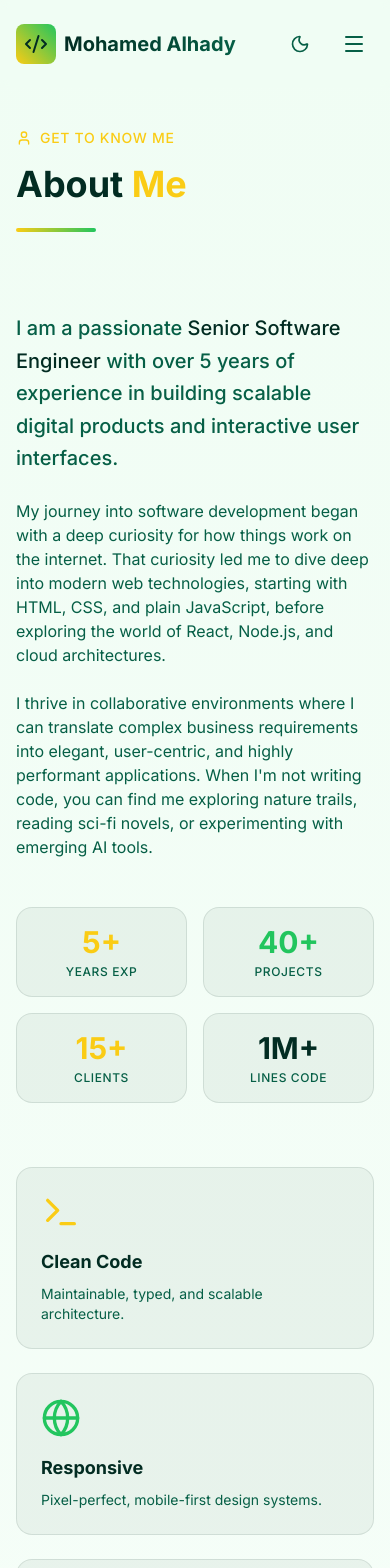
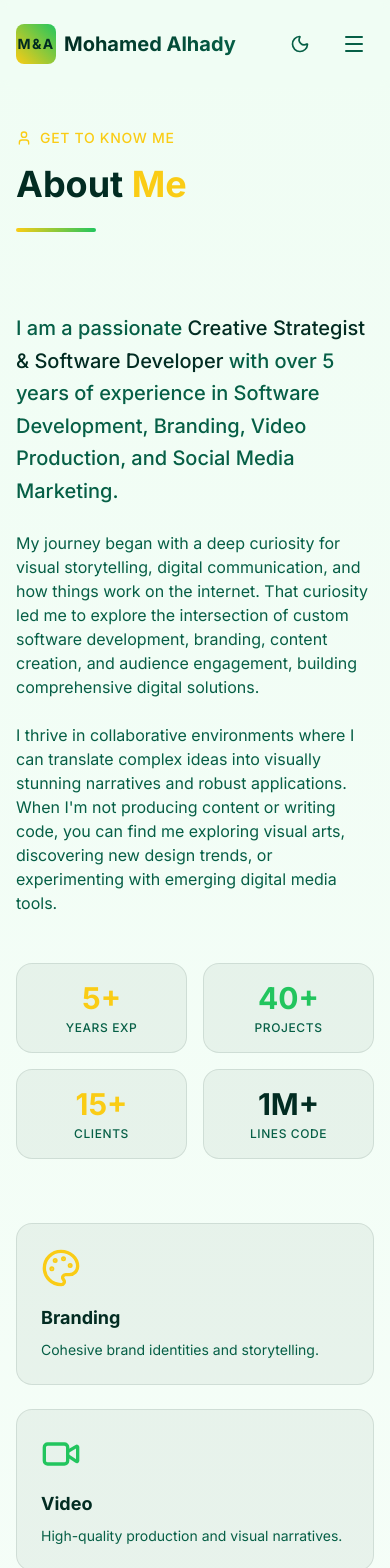
Before and after one commit to alhady-mohamed/Software-Engineer-Portfolio-Website-, a React (Vite) app: page /#/about in a window 390 px wide. Shown: the top 1568 px of the page. Built offline with nearby package versions, Linux system fonts and the light colour scheme.

Commit message:
feat: update profile branding and add animations
- Update professional summary and location details
- Add AnimatedCounter component to the About section
- Improve contact UI responsiveness and layout
- Refresh branding elements and icons across components

```diff
--- a/components/About.tsx
+++ b/components/About.tsx
@@ -1,7 +1,7 @@
 import React from 'react';
 import { SKILLS_DATA, EXPERIENCE } from '../constants';
-import { Terminal, Cpu, Globe, Briefcase, GraduationCap, ChevronRight, User, Award, Users, Code2, Sparkles } from 'lucide-react';
-import { motion } from 'framer-motion';
+import { Palette, Video, Megaphone, Briefcase, GraduationCap, ChevronRight, User, Award, Users, Code2, Sparkles } from 'lucide-react';
+import { motion, animate, useInView } from 'framer-motion';
 import { Link } from 'react-router-dom';
 
 /**
@@ -14,6 +14,29 @@ import { Link } from 'react-router-dom';
  * - Formal academic history & digital credentials/awards.
  * - Interactive technical proficiency charts and business workflow guidelines.
  */
+
+const AnimatedCounter = ({ to, suffix, delay = 0 }: { to: number; suffix: string; delay?: number }) => {
+  const [count, setCount] = React.useState(0);
+  const ref = React.useRef(null);
+  const isInView = useInView(ref, { once: true });
+
+  React.useEffect(() => {
+    if (isInView) {
+      const controls = animate(0, to, {
+        delay,
+        duration: 2,
+        ease: "easeOut",
+        onUpdate(value) {
+          setCount(Math.floor(value));
+        },
+      });
+      return () => controls.stop();
+    }
+  }, [to, delay, isInView]);
+
+  return <span ref={ref}>{count}{suffix}</span>;
+};
+
 const About: React.FC = () => {
   return (
     <div className="pt-32 pb-20 min-h-screen bg-gradient-to-b from-dark to-slate-900 overflow-hidden">
@@ -52,13 +75,13 @@ const About: React.FC = () => {
                className="prose prose-invert prose-lg text-gray-400 mb-12"
             >
               <p className="text-xl text-gray-300 font-medium leading-relaxed mb-6">
-                I am a passionate <span className="text-white">Senior Software Engineer</span> with over 5 years of experience in building scalable digital products and interactive user interfaces.
+                I am a passionate <span className="text-white">Creative Strategist & Software Developer</span> with over 5 years of experience in Software Development, Branding, Video Production, and Social Media Marketing.
               </p>
               <p className="mb-6">
-                My journey into software development began with a deep curiosity for how things work on the internet. That curiosity led me to dive deep into modern web technologies, starting with HTML, CSS, and plain JavaScript, before exploring the world of React, Node.js, and cloud architectures.
+                My journey began with a deep curiosity for visual storytelling, digital communication, and how things work on the internet. That curiosity led me to explore the intersection of custom software development, branding, content creation, and audience engagement, building comprehensive digital solutions.
               </p>
               <p>
-                I thrive in collaborative environments where I can translate complex business requirements into elegant, user-centric, and highly performant applications. When I'm not writing code, you can find me exploring nature trails, reading sci-fi novels, or experimenting with emerging AI tools.
+                I thrive in collaborative environments where I can translate complex ideas into visually stunning narratives and robust applications. When I'm not producing content or writing code, you can find me exploring visual arts, discovering new design trends, or experimenting with emerging digital media tools.
               </p>
             </motion.div>
 
@@ -70,7 +93,7 @@ const About: React.FC = () => {
                 transition={{ duration: 0.5, delay: 0.2 }}
                 className="bg-white/5 border border-white/10 rounded-2xl p-4 text-center hover:bg-white/10 transition-colors"
               >
-                <div className="text-3xl font-bold text-primary mb-1">5+</div>
+                <div className="text-3xl font-bold text-primary mb-1"><AnimatedCounter to={5} suffix="+" delay={0.2} /></div>
                 <div className="text-xs text-gray-400 uppercase tracking-wider font-medium">Years Exp</div>
               </motion.div>
               <motion.div
@@ -79,7 +102,7 @@ const About: React.FC = () => {
                 transition={{ duration: 0.5, delay: 0.3 }}
                 className="bg-white/5 border border-white/10 rounded-2xl p-4 text-center hover:bg-white/10 transition-colors"
               >
-                <div className="text-3xl font-bold text-secondary mb-1">40+</div>
+                <div className="text-3xl font-bold text-secondary mb-1"><AnimatedCounter to={40} suffix="+" delay={0.3} /></div>
                 <div className="text-xs text-gray-400 uppercase tracking-wider font-medium">Projects</div>
               </motion.div>
               <motion.div
@@ -88,7 +111,7 @@ const About: React.FC = () => {
                 transition={{ duration: 0.5, delay: 0.4 }}
                 className="bg-white/5 border border-white/10 rounded-2xl p-4 text-center hover:bg-white/10 transition-colors"
               >
-                <div className="text-3xl font-bold text-primary mb-1">15+</div>
+                <div className="text-3xl font-bold text-primary mb-1"><AnimatedCounter to={15} suffix="+" delay={0.4} /></div>
                 <div className="text-xs text-gray-400 uppercase tracking-wider font-medium">Clients</div>
               </motion.div>
               <motion.div
@@ -97,7 +120,7 @@ const About: React.FC = () => {
                 transition={{ duration: 0.5, delay: 0.5 }}
                 className="bg-white/5 border border-white/10 rounded-2xl p-4 text-center hover:bg-white/10 transition-colors"
               >
-                <div className="text-3xl font-bold text-white mb-1">1M+</div>
+                <div className="text-3xl font-bold text-white mb-1"><AnimatedCounter to={1} suffix="M+" delay={0.5} /></div>
                 <div className="text-xs text-gray-400 uppercase tracking-wider font-medium">Lines Code</div>
               </motion.div>
             </div>
@@ -110,9 +133,9 @@ const About: React.FC = () => {
                 viewport={{ once: true }}
                 className="p-6 bg-white/5 rounded-2xl border border-white/10 hover:border-primary/50 transition-colors hover:shadow-lg hover:shadow-primary/5"
               >
-                <Terminal className="w-10 h-10 text-primary mb-4" />
-                <h3 className="text-white font-bold text-lg mb-2">Clean Code</h3>
-                <p className="text-sm text-gray-400">Maintainable, typed, and scalable architecture.</p>
+                <Palette className="w-10 h-10 text-primary mb-4" />
+                <h3 className="text-white font-bold text-lg mb-2">Branding</h3>
+                <p className="text-sm text-gray-400">Cohesive brand identities and storytelling.</p>
               </motion.div>
               <motion.div
                 initial={{ opacity: 0, y: 20 }}
@@ -121,9 +144,9 @@ const About: React.FC = () => {
                 transition={{ delay: 0.1 }}
                 className="p-6 bg-white/5 rounded-2xl border border-white/10 hover:border-primary/50 transition-colors hover:shadow-lg hover:shadow-primary/5"
               >
-                <Globe className="w-10 h-10 text-secondary mb-4" />
-                <h3 className="text-white font-bold text-lg mb-2">Responsive</h3>
-                <p className="text-sm text-gray-400">Pixel-perfect, mobile-first design systems.</p>
+                <Video className="w-10 h-10 text-secondary mb-4" />
+                <h3 className="text-white font-bold text-lg mb-2">Video</h3>
+                <p className="text-sm text-gray-400">High-quality production and visual narratives.</p>
               </motion.div>
               <motion.div
                 initial={{ opacity: 0, y: 20 }}
@@ -132,9 +155,9 @@ const About: React.FC = () => {
                 transition={{ delay: 0.2 }}
                 className="p-6 bg-white/5 rounded-2xl border border-white/10 hover:border-primary/50 transition-colors hover:shadow-lg hover:shadow-primary/5"
               >
-                <Cpu className="w-10 h-10 text-primary mb-4" />
-                <h3 className="text-white font-bold text-lg mb-2">Performant</h3>
-                <p className="text-sm text-gray-400">Optimized for speed and accessibility.</p>
+                <Megaphone className="w-10 h-10 text-primary mb-4" />
+                <h3 className="text-white font-bold text-lg mb-2">Marketing</h3>
+                <p className="text-sm text-gray-400">Impactful digital campaigns and strategy.</p>
               </motion.div>
             </div>
 
--- a/components/Hero.tsx
+++ b/components/Hero.tsx
@@ -67,7 +67,7 @@ const Hero: React.FC = () => {
 
             {/* Short Bio snippet profiling competencies */}
             <motion.p variants={itemVariants} className="text-lg text-gray-400 mb-8 max-w-lg leading-relaxed">
-              I'm <span className="text-white font-semibold">Mohamed Alhady</span>, a Senior Full Stack Engineer specializing in building exceptional digital experiences. I transform complex problems into elegant, scalable solutions.
+              I'm <span className="text-white font-semibold">Mohamed Alhady</span>, a Creative Strategist & Developer specializing in Software Development, Branding, Video Production, and Social Media Marketing. I transform ideas into impactful digital experiences.
             </motion.p>
 
             {/* Interactive navigation links and downloads */}
--- a/components/Home.tsx
+++ b/components/Home.tsx
@@ -1,7 +1,7 @@
 import React from 'react';
 import { motion } from 'framer-motion';
 import { Link } from 'react-router-dom';
-import { ArrowRight, Code2, Palette, Zap, LayoutGrid, Github, ExternalLink } from 'lucide-react';
+import { ArrowRight, Code2, Palette, Zap, LayoutGrid, Github, ExternalLink, Video, Megaphone } from 'lucide-react';
 import Hero from './Hero';
 import { PROJECTS, EXPERIENCE } from '../constants';
 
@@ -74,8 +74,8 @@ const Home: React.FC = () => {
             </p>
           </div>
 
-          <div className="grid grid-cols-1 md:grid-cols-3 gap-8">
-            {/* Capability Card 1: Advanced software coding frameworks */}
+          <div className="grid grid-cols-1 md:grid-cols-2 gap-8">
+            {/* Capability Card 1: Software Development */}
             <motion.div
                initial={{ opacity: 0, y: 20 }}
                whileInView={{ opacity: 1, y: 0 }}
@@ -88,37 +88,37 @@ const Home: React.FC = () => {
                   <div className="w-14 h-14 bg-primary/10 rounded-2xl flex items-center justify-center text-primary group-hover:scale-110 transition-transform">
                     <Code2 size={26} />
                   </div>
-                  <span className="font-mono text-xs font-bold text-gray-500 tracking-widest group-hover:text-primary transition-colors">01 / ENG</span>
+                  <span className="font-mono text-xs font-bold text-gray-500 tracking-widest group-hover:text-primary transition-colors">01 / DEV</span>
                 </div>
-                <h3 className="text-2xl font-bold text-white mb-4 group-hover:text-primary transition-colors">Functional Engineering</h3>
+                <h3 className="text-2xl font-bold text-white mb-4 group-hover:text-primary transition-colors">Software Development</h3>
                 <p className="text-gray-400 text-sm leading-relaxed mb-8">
-                  Scaffolding sturdy microservices, performant APIs, and type-safe frontends using clean, robust design patterns.
+                  Scaffolding sturdy websites, performant APIs, and type-safe frontends using modern, clean architecture.
                 </p>
               </div>
 
               <ul className="space-y-3.5 border-t border-white/5 pt-6 text-xs text-gray-400 font-medium font-sans">
                 <li className="flex items-center gap-2.5">
                   <span className="w-1.5 h-1.5 rounded-full bg-primary" />
-                  Type-Safe Next.js & React Core
+                  Full-Stack Architecture
                 </li>
                 <li className="flex items-center gap-2.5">
                   <span className="w-1.5 h-1.5 rounded-full bg-primary" />
-                  State Management Architectures
+                  Frontend & UI Development
                 </li>
                 <li className="flex items-center gap-2.5">
                   <span className="w-1.5 h-1.5 rounded-full bg-primary" />
-                  REST & GraphQL Enterprise APIs
+                  Responsive & Accessible Apps
                 </li>
               </ul>
             </motion.div>
 
-            {/* Capability Card 2: Visual interfaces, animations and responsive elements */}
+            {/* Capability Card 2: Branding */}
             <motion.div
-              initial={{ opacity: 0, y: 20 }}
-              whileInView={{ opacity: 1, y: 0 }}
-              viewport={{ once: true }}
-              transition={{ delay: 0.1 }}
-              className="group bg-slate-900/40 border border-white/5 hover:border-secondary/20 p-8 md:p-10 rounded-[2rem] hover:bg-slate-900/60 transition-all duration-500 flex flex-col justify-between hover:-translate-y-1 h-full shadow-xl relative overflow-hidden"
+               initial={{ opacity: 0, y: 20 }}
+               whileInView={{ opacity: 1, y: 0 }}
+               viewport={{ once: true }}
+               transition={{ delay: 0.1 }}
+               className="group bg-slate-900/40 border border-white/5 hover:border-secondary/20 p-8 md:p-10 rounded-[2rem] hover:bg-slate-900/60 transition-all duration-500 flex flex-col justify-between hover:-translate-y-1 h-full shadow-xl relative overflow-hidden"
             >
               <div className="absolute top-0 right-0 w-32 h-32 bg-secondary/5 rounded-full blur-2xl group-hover:bg-secondary/10 transition-colors pointer-events-none" />
               <div>
@@ -126,31 +126,31 @@ const Home: React.FC = () => {
                   <div className="w-14 h-14 bg-secondary/10 rounded-2xl flex items-center justify-center text-secondary group-hover:scale-110 transition-transform">
                     <Palette size={26} />
                   </div>
-                  <span className="font-mono text-xs font-bold text-gray-500 tracking-widest group-hover:text-secondary transition-colors">02 / VIS</span>
+                  <span className="font-mono text-xs font-bold text-gray-500 tracking-widest group-hover:text-secondary transition-colors">02 / BRD</span>
                 </div>
-                <h3 className="text-2xl font-bold text-white mb-4 group-hover:text-secondary transition-colors">Interface Implementation</h3>
+                <h3 className="text-2xl font-bold text-white mb-4 group-hover:text-secondary transition-colors">Branding & Visual Identity</h3>
                 <p className="text-gray-400 text-sm leading-relaxed mb-8">
-                  Meticulous translation of Figma mockups into structured, responsive layouts with polished, buttery transitions.
+                  Creating memorable brand experiences through cohesive visual language, typography, and logo design that resonates.
                 </p>
               </div>
 
               <ul className="space-y-3.5 border-t border-white/5 pt-6 text-xs text-gray-400 font-medium font-sans">
                 <li className="flex items-center gap-2.5">
                   <span className="w-1.5 h-1.5 rounded-full bg-secondary" />
-                  Framer Motion Micro-interactions
+                  Logo & Typography Systems
                 </li>
                 <li className="flex items-center gap-2.5">
                   <span className="w-1.5 h-1.5 rounded-full bg-secondary" />
-                  Pixel-Perfect Tailwind Implementation
+                  Brand Guidelines & Books
                 </li>
                 <li className="flex items-center gap-2.5">
                   <span className="w-1.5 h-1.5 rounded-full bg-secondary" />
-                  WCAG Accessibility Overhauls
+                  Visual Asset Creation
                 </li>
               </ul>
             </motion.div>
 
-            {/* Capability Card 3: Optimizations, loading checks, SEO integrations */}
+            {/* Capability Card 3: Visual interfaces, animations and responsive elements */}
             <motion.div
               initial={{ opacity: 0, y: 20 }}
               whileInView={{ opacity: 1, y: 0 }}
@@ -162,28 +162,66 @@ const Home: React.FC = () => {
               <div>
                 <div className="flex justify-between items-center mb-8">
                   <div className="w-14 h-14 bg-primary/10 rounded-2xl flex items-center justify-center text-primary group-hover:scale-110 transition-transform">
-                    <Zap size={26} />
+                    <Video size={26} />
                   </div>
-                  <span className="font-mono text-xs font-bold text-gray-500 tracking-widest group-hover:text-primary transition-colors">03 / OPT</span>
+                  <span className="font-mono text-xs font-bold text-gray-500 tracking-widest group-hover:text-primary transition-colors">03 / VID</span>
                 </div>
-                <h3 className="text-2xl font-bold text-white mb-4 group-hover:text-primary transition-colors">Performance Tuning</h3>
+                <h3 className="text-2xl font-bold text-white mb-4 group-hover:text-primary transition-colors">Video Production</h3>
                 <p className="text-gray-400 text-sm leading-relaxed mb-8">
-                  Eliminating render-blocking bottlenecks, minifying layout shifts, and establishing continuous, high-fidelity SEO health.
+                  Crafting compelling visual narratives from pre-production planning to final cut editing and color grading.
                 </p>
               </div>
 
               <ul className="space-y-3.5 border-t border-white/5 pt-6 text-xs text-gray-400 font-medium font-sans">
                 <li className="flex items-center gap-2.5">
                   <span className="w-1.5 h-1.5 rounded-full bg-primary" />
-                  Core Web Vitals Metric Goals
+                  Storyboarding & Direction
                 </li>
                 <li className="flex items-center gap-2.5">
                   <span className="w-1.5 h-1.5 rounded-full bg-primary" />
-                  Lazy Loading & Asset Optimization
+                  High-Quality Video Editing
                 </li>
                 <li className="flex items-center gap-2.5">
                   <span className="w-1.5 h-1.5 rounded-full bg-primary" />
-                  Robust Semantic HTML Foundations
+                  Motion Graphics & VFX
+                </li>
+              </ul>
+            </motion.div>
+
+            {/* Capability Card 4: Optimizations, loading checks, SEO integrations */}
+            <motion.div
+              initial={{ opacity: 0, y: 20 }}
+              whileInView={{ opacity: 1, y: 0 }}
+              viewport={{ once: true }}
+              transition={{ delay: 0.3 }}
+              className="group bg-slate-900/40 border border-white/5 hover:border-secondary/20 p-8 md:p-10 rounded-[2rem] hover:bg-slate-900/60 transition-all duration-500 flex flex-col justify-between hover:-translate-y-1 h-full shadow-xl relative overflow-hidden"
+            >
+              <div className="absolute top-0 right-0 w-32 h-32 bg-secondary/5 rounded-full blur-2xl group-hover:bg-secondary/10 transition-colors pointer-events-none" />
+              <div>
+                <div className="flex justify-between items-center mb-8">
+                  <div className="w-14 h-14 bg-secondary/10 rounded-2xl flex items-center justify-center text-secondary group-hover:scale-110 transition-transform">
+                    <Megaphone size={26} />
+                  </div>
+                  <span className="font-mono text-xs font-bold text-gray-500 tracking-widest group-hover:text-secondary transition-colors">04 / SMM</span>
+                </div>
+                <h3 className="text-2xl font-bold text-white mb-4 group-hover:text-secondary transition-colors">Social Media Marketing</h3>
+                <p className="text-gray-400 text-sm leading-relaxed mb-8">
+                  Strategizing and executing impactful campaigns to build communities, drive engagement, and grow online presence.
+                </p>
+              </div>
+
+              <ul className="space-y-3.5 border-t border-white/5 pt-6 text-xs text-gray-400 font-medium font-sans">
+                <li className="flex items-center gap-2.5">
+                  <span className="w-1.5 h-1.5 rounded-full bg-secondary" />
+                  Content Strategy & Planning
+                </li>
+                <li className="flex items-center gap-2.5">
+                  <span className="w-1.5 h-1.5 rounded-full bg-secondary" />
+                  Community Engagement
+                </li>
+                <li className="flex items-center gap-2.5">
+                  <span className="w-1.5 h-1.5 rounded-full bg-secondary" />
+                  Paid Ads & Analytics
                 </li>
               </ul>
             </motion.div>
--- a/components/Navbar.tsx
+++ b/components/Navbar.tsx
@@ -59,8 +59,8 @@ const Navbar: React.FC = () => {
       <div className="max-w-7xl mx-auto px-4 sm:px-6 lg:px-8 flex justify-between items-center">
         {/* Brand Logo - Wraps back to top of root page */}
         <Link to="/" className="flex items-center gap-2 group">
-          <div className="p-2 bg-gradient-to-tr from-primary to-secondary rounded-lg group-hover:scale-110 transition-transform">
-            <Code2 className="w-6 h-6 text-white" />
+          <div className="w-10 h-10 flex items-center justify-center bg-gradient-to-tr from-primary to-secondary rounded-lg group-hover:scale-110 transition-transform">
+            <span className="text-white font-bold text-sm tracking-widest">M&A</span>
           </div>
           <span className="text-xl font-bold bg-clip-text text-transparent bg-gradient-to-r from-white to-gray-400">
             Mohamed Alhady
@@ -103,12 +103,14 @@ const Navbar: React.FC = () => {
           </button>
 
           {/* Action Call for custom engagement */}
-          <Link
-            to="/contact"
+          <a
+            href="https://wa.link/cs6dy4"
+            target="_blank"
+            rel="noopener noreferrer"
             className="px-5 py-2 rounded-full bg-white/10 hover:bg-white/20 border border-white/10 transition-all text-sm font-medium text-white"
           >
             Hire Me
-          </Link>
+          </a>
         </div>
 
         {/* Mobile Toolbar Trigger Controls */}
@@ -153,13 +155,15 @@ const Navbar: React.FC = () => {
                   {item.label}
                 </NavLink>
               ))}
-              <Link
-                to="/contact"
+              <a
+                href="https://wa.link/cs6dy4"
+                target="_blank"
+                rel="noopener noreferrer"
                 onClick={() => setIsMobileMenuOpen(false)}
                 className="mt-4 text-center px-5 py-3 rounded-lg bg-primary text-dark font-bold hover:bg-yellow-400 transition-colors"
               >
                 Let's Talk
-              </Link>
+              </a>
             </div>
           </motion.div>
         )}
--- a/constants.ts
+++ b/constants.ts
@@ -16,12 +16,12 @@ export const NAV_ITEMS: NavItem[] = [
 
 // Normalized proficiency levels plotted on radial charts to visualize core developer domains
 export const SKILLS_DATA: SkillData[] = [
-  { subject: 'Frontend', A: 90, fullMark: 100 },
-  { subject: 'Backend', A: 75, fullMark: 100 },
-  { subject: 'UI/UX', A: 85, fullMark: 100 },
-  { subject: 'DevOps', A: 60, fullMark: 100 },
-  { subject: 'Mobile', A: 70, fullMark: 100 },
-  { subject: 'AI/ML', A: 50, fullMark: 100 },
+  { subject: 'Software Development', A: 95, fullMark: 100 },
+  { subject: 'Branding & Visual Identity', A: 95, fullMark: 100 },
+  { subject: 'Video Production', A: 90, fullMark: 100 },
+  { subject: 'Social Media Marketing', A: 85, fullMark: 100 },
+  { subject: 'UI/UX Design', A: 90, fullMark: 100 },
+  { subject: 'Digital Strategy', A: 80, fullMark: 100 },
 ];
 
 /**
@@ -37,7 +37,7 @@ export const PROJECTS: Project[] = [
     category: "Web App",
     imageUrl: "https://picsum.photos/id/1/800/600",
     link: "#",
-    githubUrl: "#"
+    githubUrl: "https://github.com/alhady-mohamed"
   },
   {
     id: 2,
@@ -47,7 +47,7 @@ export const PROJECTS: Project[] = [
     category: "Web App",
     imageUrl: "https://picsum.photos/id/20/800/600",
     link: "#",
-    githubUrl: "#"
+    githubUrl: "https://github.com/alhady-mohamed"
   },
   {
     id: 3,
@@ -57,7 +57,7 @@ export const PROJECTS: Project[] = [
     category: "AI/ML",
     imageUrl: "https://picsum.photos/id/26/800/600",
     link: "#",
-    githubUrl: "#"
+    githubUrl: "https://github.com/alhady-mohamed"
   },
   {
     id: 4,
@@ -67,7 +67,7 @@ export const PROJECTS: Project[] = [
     category: "Web App",
     imageUrl: "https://picsum.photos/id/48/800/600",
     link: "#",
-    githubUrl: "#"
+    githubUrl: "https://github.com/alhady-mohamed"
   },
   {
     id: 5,
@@ -77,7 +77,7 @@ export const PROJECTS: Project[] = [
     category: "Mobile",
     imageUrl: "https://picsum.photos/id/60/800/600",
     link: "#",
-    githubUrl: "#"
+    githubUrl: "https://github.com/alhady-mohamed"
   },
   {
     id: 6,
@@ -87,7 +87,7 @@ export const PROJECTS: Project[] = [
     category: "Web App",
     imageUrl: "https://picsum.photos/id/119/800/600",
     link: "#",
-    githubUrl: "#"
+    githubUrl: "https://github.com/alhady-mohamed"
   }
 ];
 
```
Also changed, not shown: components/Contact.tsx (+9 -12 lines), components/Footer.tsx (+4 -7 lines), components/Projects.tsx (+74 -26 lines).
